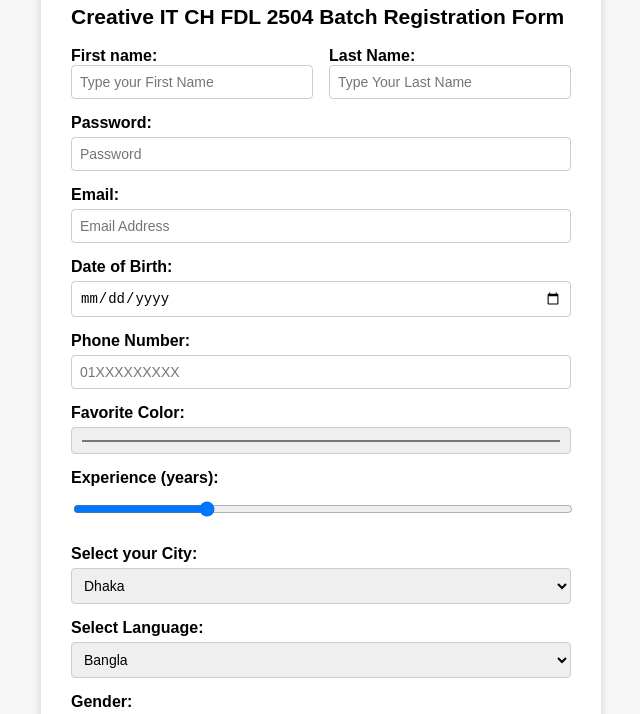
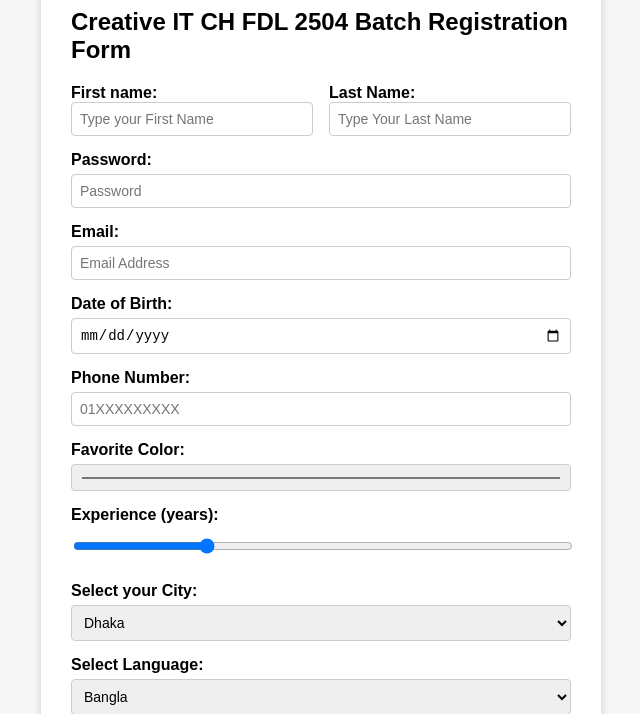
Before and after one commit to ShahrearWebdeveloper/from, a plain HTML site: page index.html in a window 1280 px wide. Shown: the part 386-1100 px from the top of the page, without its empty margins (319-959 px from the left). Drawn offline with Linux system fonts and the light colour scheme.

Commit message:
Update style.css

```diff
--- a/style.css
+++ b/style.css
@@ -49,6 +49,3 @@ button: hover {
     flex: 1;
     margin-top: 0;
 }
-h2{
-        font-size: 21px;
-}
```
